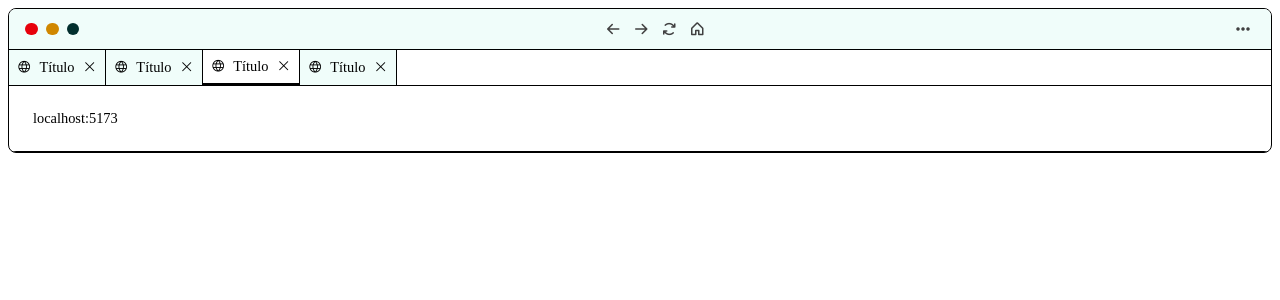
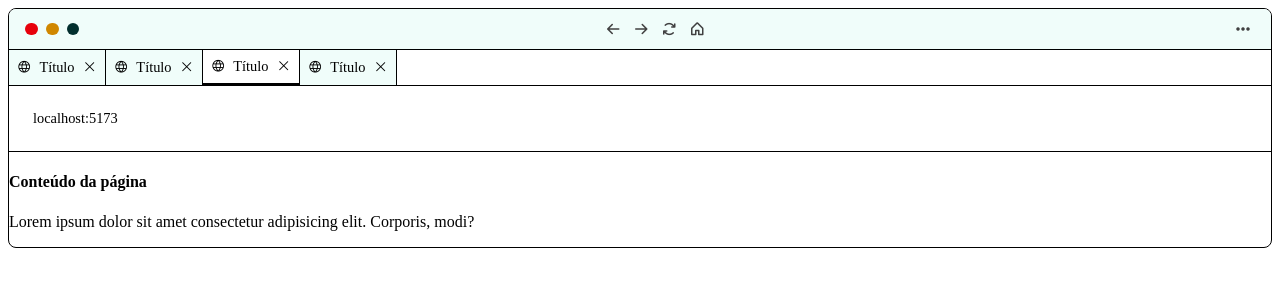
Before and after one commit to marcelosarinho/browser-tabs, a React (Vite) app: page / in a window 1280 px wide. Shown: the top 300 px of the page. Built offline with nearby package versions, Linux system fonts and the light colour scheme.

Commit message:
feat: content component

```diff
--- a/src/App.tsx
+++ b/src/App.tsx
@@ -1,5 +1,6 @@
 import './App.css'
 import BrowserURL from './components/BrowserURL'
+import Content from './components/Content'
 import Header from './components/Header'
 import Tabs from './components/Tabs'
 
@@ -9,6 +10,7 @@ function App() {
       <Header />
       <Tabs />
       <BrowserURL />
+      <Content />
     </main>
   )
 }
--- /dev/null
+++ b/src/components/Content.tsx
@@ -0,0 +1,8 @@
+export default function Content() {
+  return (
+    <article>
+      <h4>Conteúdo da página</h4>
+      <p>Lorem ipsum dolor sit amet consectetur adipisicing elit. Corporis, modi?</p>
+    </article>
+  )
+}
```
